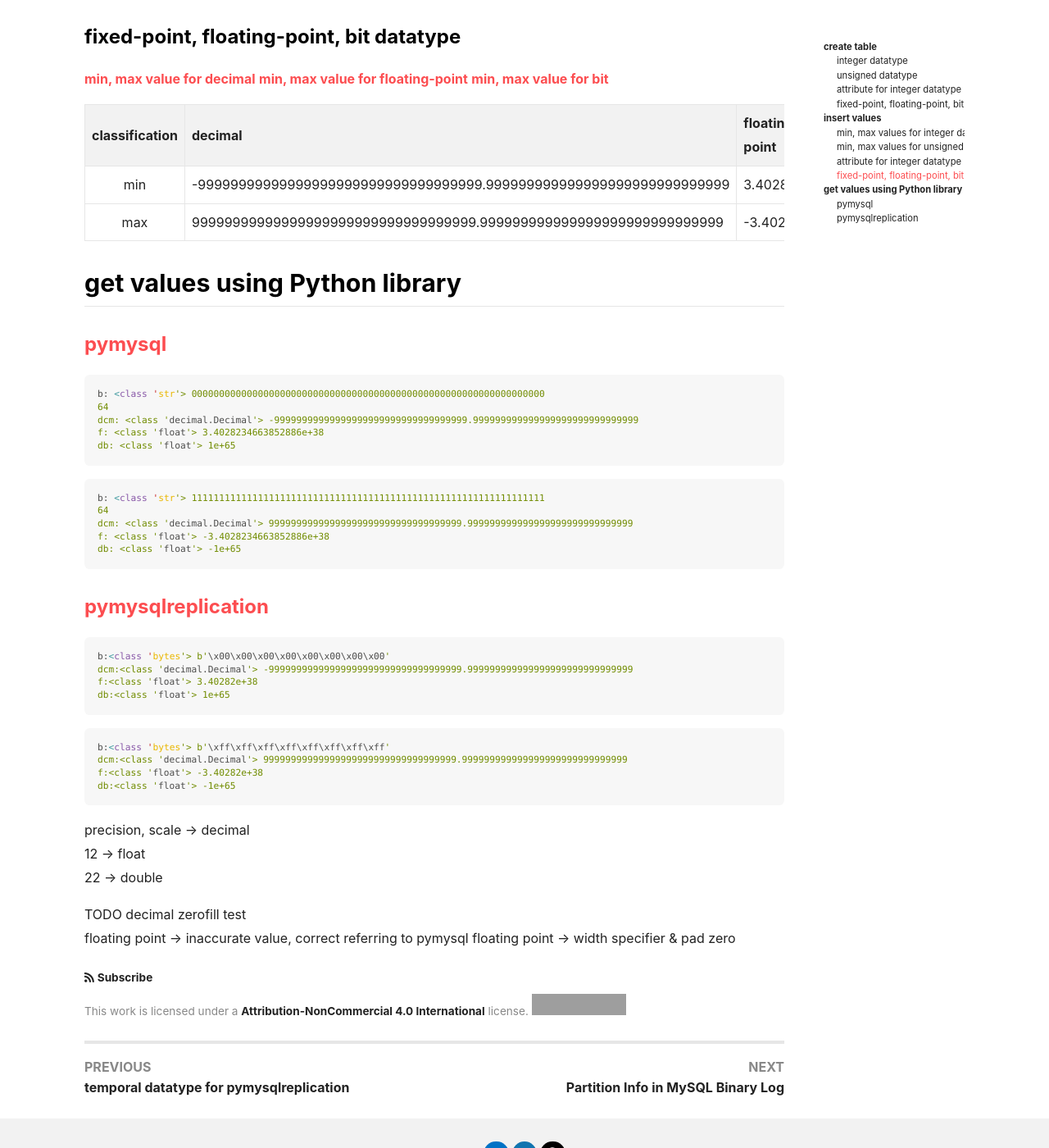
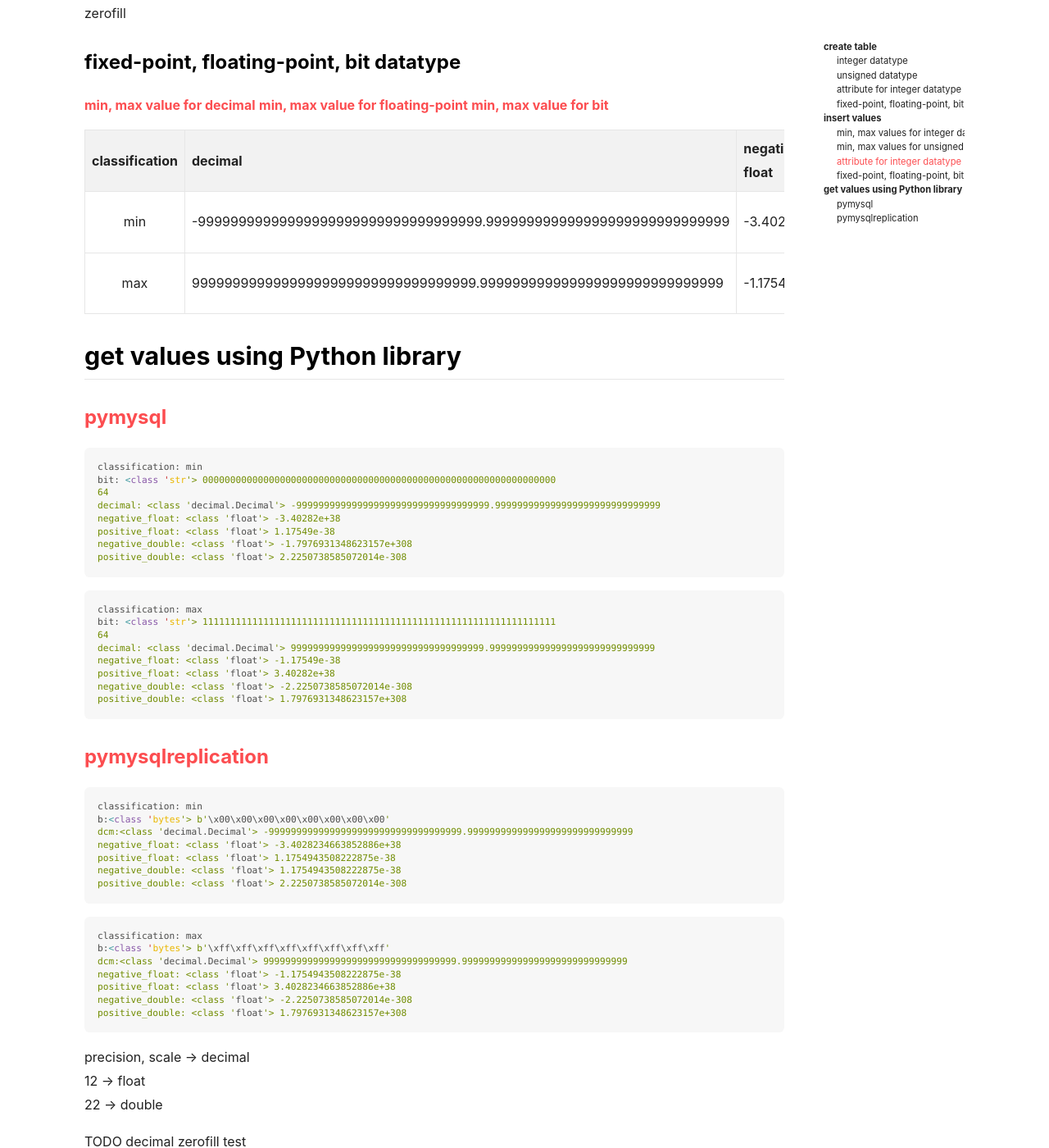
Before and after one commit to dongwook-chan/dongwook-chan.github.io, a Jekyll site: the page built from _posts/2021-07-27-numeric-datatype-for-pymysqlreplication.md, in a window 1280 px wide and 1400 px high, scrolled down 1824 px. Shown: the whole window at 82% size. Built offline with Jekyll 4.4.1, drawn with Linux system fonts in a browser that asks for light colours; nearby versions of some CDN libraries; comment, search, counter and statistics services are not loaded; some of the changed text lies outside the part shown; grey boxes are pictures that could not be loaded.

Commit message:
Edit 'numeric-datatype-for-pymysqlreplication.md'

````diff
--- a/_posts/2021-07-27-numeric-datatype-for-pymysqlreplication.md
+++ b/_posts/2021-07-27-numeric-datatype-for-pymysqlreplication.md
@@ -37,8 +37,10 @@ CREATE TABLE `unsinged_integer` (
 ```sql
 CREATE TABLE `etc` (
   `decimal` decimal(65,30) DEFAULT NULL,
-  `float` float DEFAULT NULL,
-  `double` double DEFAULT NULL,
+  `negative_float` float DEFAULT NULL,
+  `positive_float` float DEFAULT NULL,
+  `negative_double` double DEFAULT NULL,
+  `positive_double` double DEFAULT NULL,
   `bit` bit(64) DEFAULT NULL
 );
 ```
@@ -73,44 +75,57 @@ zerofill
 [min, max value for floating-point](https://docs.oracle.com/cd/E17952_01/mysql-8.0-en/numeric-type-syntax.html)
 [min, max value for bit](https://dev.mysql.com/doc/refman/8.0/en/bit-type.html)
 
-| classification | decimal | floating-point | double | bit |
+| classification | decimal | negative float | positive float | negative double | positive double | bit |
 | :-: | :- | :- | :- | :- | :- |
-| min | -99999999999999999999999999999999999.999999999999999999999999999999 |  3.40282e38 |  1e65 | 0x0000000000000000 |
-| max | 99999999999999999999999999999999999.999999999999999999999999999999 | -3.40282e38 | -1e65 | 0xFFFFFFFFFFFFFFFF |
+| min | -99999999999999999999999999999999999.999999999999999999999999999999 | -3.40282e38 | 1.17549e-38 | -1.7976931348623157e308 | -2.2250738585072014e-308 | 0x0000000000000000 |
+| max | 99999999999999999999999999999999999.999999999999999999999999999999 | -1.17549e-38 | 3.40282e38 | 2.2250738585072014e-308 | 1.7976931348623157e308 | 0xFFFFFFFFFFFFFFFF |
 
 ## get values using Python library
 ### [pymysql](https://github.com/PyMySQL/PyMySQL)
 
 ```python
-b: <class 'str'> 0000000000000000000000000000000000000000000000000000000000000000
+classification: min
+bit: <class 'str'> 0000000000000000000000000000000000000000000000000000000000000000
 64
-dcm: <class 'decimal.Decimal'> -99999999999999999999999999999999999.999999999999999999999999999999
-f: <class 'float'> 3.4028234663852886e+38
-db: <class 'float'> 1e+65
+decimal: <class 'decimal.Decimal'> -99999999999999999999999999999999999.999999999999999999999999999999
+negative_float: <class 'float'> -3.40282e+38
+positive_float: <class 'float'> 1.17549e-38
+negative_double: <class 'float'> -1.7976931348623157e+308
+positive_double: <class 'float'> 2.2250738585072014e-308
 ```
+
 ```python
-b: <class 'str'> 1111111111111111111111111111111111111111111111111111111111111111
+classification: max
+bit: <class 'str'> 1111111111111111111111111111111111111111111111111111111111111111
 64
-dcm: <class 'decimal.Decimal'> 99999999999999999999999999999999999.999999999999999999999999999999
-f: <class 'float'> -3.4028234663852886e+38
-db: <class 'float'> -1e+65
+decimal: <class 'decimal.Decimal'> 99999999999999999999999999999999999.999999999999999999999999999999
+negative_float: <class 'float'> -1.17549e-38
+positive_float: <class 'float'> 3.40282e+38
+negative_double: <class 'float'> -2.2250738585072014e-308
+positive_double: <class 'float'> 1.7976931348623157e+308
 ```
 
 
 ### [pymysqlreplication](https://github.com/noplay/python-mysql-replication)
 
 ```python
+classification: min
 b:<class 'bytes'> b'\x00\x00\x00\x00\x00\x00\x00\x00'
 dcm:<class 'decimal.Decimal'> -99999999999999999999999999999999999.999999999999999999999999999999
-f:<class 'float'> 3.40282e+38
-db:<class 'float'> 1e+65
+negative_float: <class 'float'> -3.4028234663852886e+38
+positive_float: <class 'float'> 1.1754943508222875e-38
+negative_double: <class 'float'> 1.1754943508222875e-38
+positive_double: <class 'float'> 2.2250738585072014e-308
 ```
 
 ```python
+classification: max
 b:<class 'bytes'> b'\xff\xff\xff\xff\xff\xff\xff\xff'
 dcm:<class 'decimal.Decimal'> 99999999999999999999999999999999999.999999999999999999999999999999
-f:<class 'float'> -3.40282e+38
-db:<class 'float'> -1e+65
+negative_float: <class 'float'> -1.1754943508222875e-38
+positive_float: <class 'float'> 3.4028234663852886e+38
+negative_double: <class 'float'> -2.2250738585072014e-308
+positive_double: <class 'float'> 1.7976931348623157e+308
 ```
 
 precision, scale -> decimal
````
